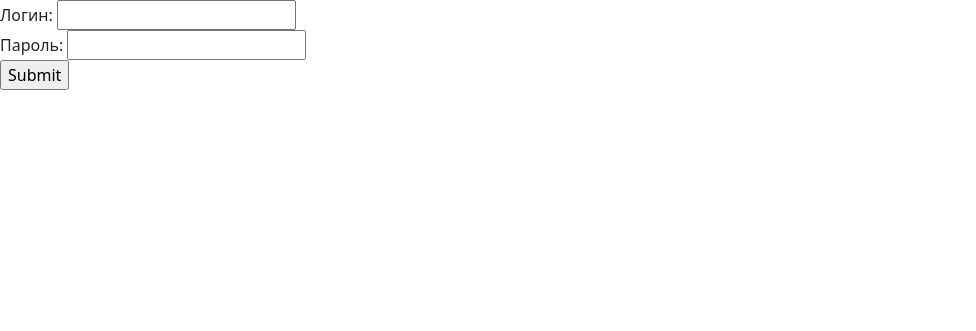
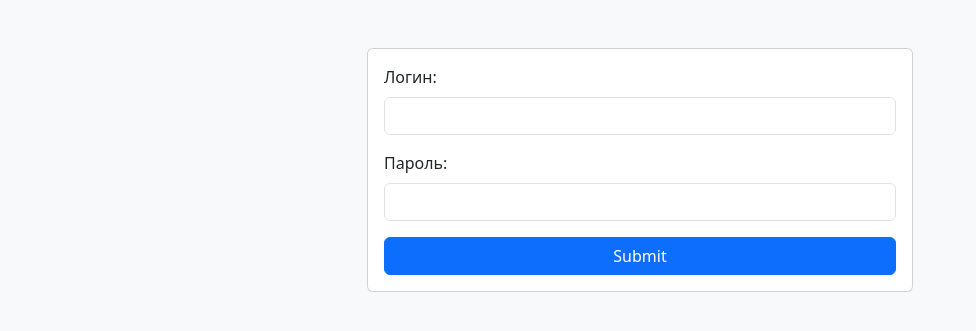
Before and after one commit to kennyass359/diplomphp, a PHP site: page /admin.php in a window 1280 px wide. Shown: the top 331 px of the page, without its empty margins (0-976 px from the left). Run offline with PHP 8.4, Linux system fonts and the light colour scheme; some libraries are stand-ins or nearby versions.

Commit message:
before diplom

```diff
--- a/admin.php
+++ b/admin.php
@@ -1,7 +1,6 @@
 <?php
 session_start();
 include('server/connection.php');
-
 
 $login = 'admin';
 $password = 'admin';
@@ -26,40 +25,79 @@ else {
     <link rel="preconnect" href="https://fonts.googleapis.com" />
     <link rel="preconnect" href="https://fonts.gstatic.com" crossorigin />
     <link href="https://fonts.googleapis.com/css2?family=Raleway:wght@500;600&display=swap" rel="stylesheet" />
-  <script src="https://cdn.jsdelivr.net/npm/bootstrap@5.3.2/dist/js/bootstrap.bundle.min.js"
-    integrity="sha384-C6RzsynM9kWDrMNeT87bh95OGNyZPhcTNXj1NW7RuBCsyN/o0jlpcV8Qyq46cDfL"
-    crossorigin="anonymous"></script>
-  <script src="https://kit.fontawesome.com/34a4f1a444.js" crossorigin="anonymous"></script>
     <title>Admin</title>
 </head>
-<body>
+<body class="bg-light">
+    <div class="container mt-5">
+        <div class="row justify-content-center">
+            <div class="col-md-6">
+                <div class="card">
+                    <div class="card-body">
                         <form method="post" action="admin.php">
-        <label for="login">Логин:</label>
-        <input type="text" name="login" id="login"><br>
-        <label for="password">Пароль:</label>
-        <input type="password" name="password" id="password"><br>
-        <input type="submit" value="Submit">
+                            <div class="mb-3">
+                                <label for="login" class="form-label">Логин:</label>
+                                <input type="text" name="login" id="login" class="form-control">
+                            </div>
+                            <div class="mb-3">
+                                <label for="password" class="form-label">Пароль:</label>
+                                <input type="password" name="password" id="password" class="form-control">
+                            </div>
+                            <div class="d-grid">
+                                <input type="submit" value="Submit" class="btn btn-primary">
+                            </div>
                         </form>
+                    </div>
+                </div>
+            </div>
+        </div>
+    </div>
+
+<?php
+    } else {
+?>
+
+<!DOCTYPE html>
+<html>
+<head>
+    <link href="https://cdn.jsdelivr.net/npm/bootstrap@5.3.2/dist/css/bootstrap.min.css" rel="stylesheet" integrity="sha384-T3c6CoIi6uLrA9TneNEoa7RxnatzjcDSCmG1MXxSR1GAsXEV/Dwwykc2MPK8M2HN" crossorigin="anonymous" />
+    <link rel="stylesheet" href="https://cdnjs.cloudflare.com/ajax/libs/font-awesome/6.4.2/css/all.min.css" integrity="sha512-z3gLpd7yknf1YoNbCzqRKc4qyor8gaKU1qmn+CShxbuBusANI9QpRohGBreCFkKxLhei6S9CQXFEbbKuqLg0DA==" crossorigin="anonymous" referrerpolicy="no-referrer" />
+    <link rel="preconnect" href="https://fonts.googleapis.com" />
+    <link rel="preconnect" href="https://fonts.gstatic.com" crossorigin />
+    <link href="https://fonts.googleapis.com/css2?family=Raleway:wght@500;600&display=swap" rel="stylesheet" />
+    <title>Admin</title>
+</head>
+<body class="bg-light">
+    <div class="container mt-5">
+        <div class="row">
+            <div class="col">
+                <div class="card">
+                    <div class="card-body">
+                        <?php
+                        $sql = "SELECT * FROM orders";
+                        $result = $conn->query($sql);
+
+                        if ($result->num_rows > 0) {
+                            echo "<table class='table table-striped table-hover'><thead class='table-dark'><tr><th>id</th><th>Стоимость</th><th>Статус</th><th>Айди пользователя</th><th>Телефон</th><th>Город</th><th>Адрес</th><th>Дата</th><th>Поменять статус</th><th>Детали</th></tr></thead><tbody>";
+                            while($row = $result->fetch_assoc()) {
+                                echo "<tr><td>" . $row["order_id"]. "</td><td>" . $row["order_cost"] . "</td><td>" . $row["order_status"] . "</td><td>" . $row["user_id"] . "</td><td>" . $row["user_phone"] . "</td><td>" . $row["user_city"] . "</td><td>" . $row["user_address"] . "</td><td>" . $row["order_date"] . "</td><td><form method='post' action='change_status.php'><input type='hidden' name='order_id' value='" . $row["order_id"] . "'><select name='new_status' class='form-select'><option value='отправлено'>Отправлено</option><option value='Получено'>Получено</option><option value='Отмена'>Отмена</option></select><input type='submit' value='Поменять статус' class='btn btn-secondary mt-2'></form></td><td><a href='order_admin_details.php?order_id=" . $row["order_id"] . "' class='btn btn-info'>Детали</a></td></tr>";
+                            }
+                            echo "</tbody></table>";
+                            echo "<p><a href='logout_admin.php' class='btn btn-danger'>Выйти</a></p>";
+
+                        } else {
+                            echo "<p>0 results</p>";
+                        }
+                        $conn->close();
+                        ?>
+                    </div>
+                </div>
+            </div>
+        </div>
+    </div>
 </body>
 </html>
 
 <?php
-    } else {
-        $sql = "SELECT * FROM orders";
-        $result = $conn->query($sql);
-
-        if ($result->num_rows > 0) {
-            echo "<table><tr><th>id</th><th>Стоимость</th><th>Статус</th><th>Айди пользователя</th><th>Телефон</th><th>Чебоксары</th><th>Адрес</th><th>Дата</th><th>Поменять статус</th><th>Детали</th></tr>";
-            while($row = $result->fetch_assoc()) {
-                echo "<tr><td>" . $row["order_id"]. "</td><td>" . $row["order_cost"] . "</td><td>" . $row["order_status"] . "</td><td>" . $row["user_id"] . "</td><td>" . $row["user_phone"] . "</td><td>" . $row["user_city"] . "</td><td>" . $row["user_address"] . "</td><td>" . $row["order_date"] . "</td><td><form method='post' action='change_status.php'><input type='hidden' name='order_id' value='" . $row["order_id"] . "'><select name='new_status'><option value='отправлено'>Отправлено</option><option value='Получено'>Получено</option><option value='Отмена'>Отмена</option></select><input type='submit' value='Поменять статус'></form></td><td><a href='order_admin_details.php?order_id=" . $row["order_id"] . "'>Детали</a></td></tr>";
-            }
-            echo "</table>";
-            echo "<p><a href='logout_admin.php'>Выйти</a></p>";
-
-        } else {
-            echo "0 results";
     }
 }
-}
-$conn->close();
 ?>
--- a/cart.php
+++ b/cart.php
@@ -1,6 +1,10 @@
 <?php
 
 session_start();
+if (!isset($_SESSION['logged_in'])) {
+  header('location: login.php');
+  exit;
+}
 
 if (isset($_POST['add_to_cart'])) {
 
```
Also changed, not shown: brand.php (+7 -1 lines), order_admin_details.php (+32 -5 lines). Lines whose indentation alone changed are shown as unchanged.
